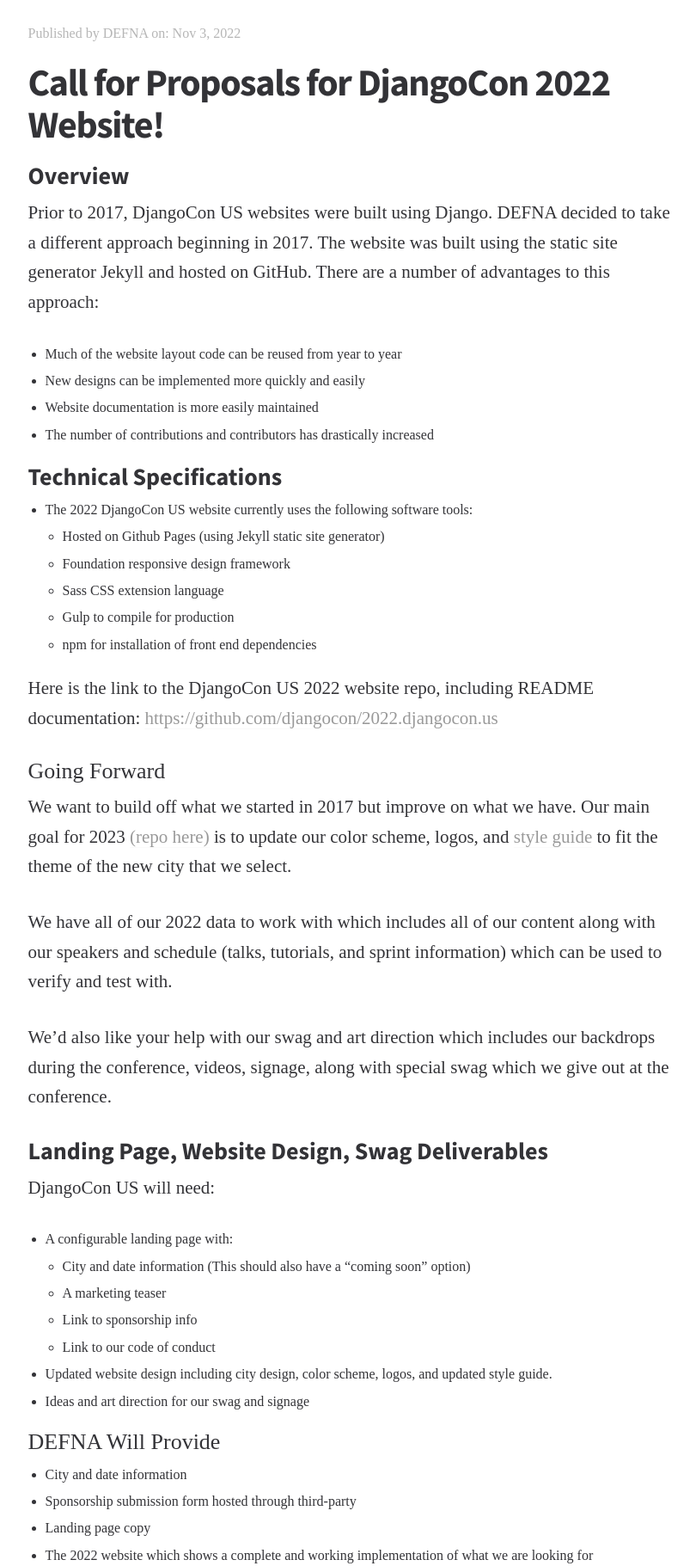
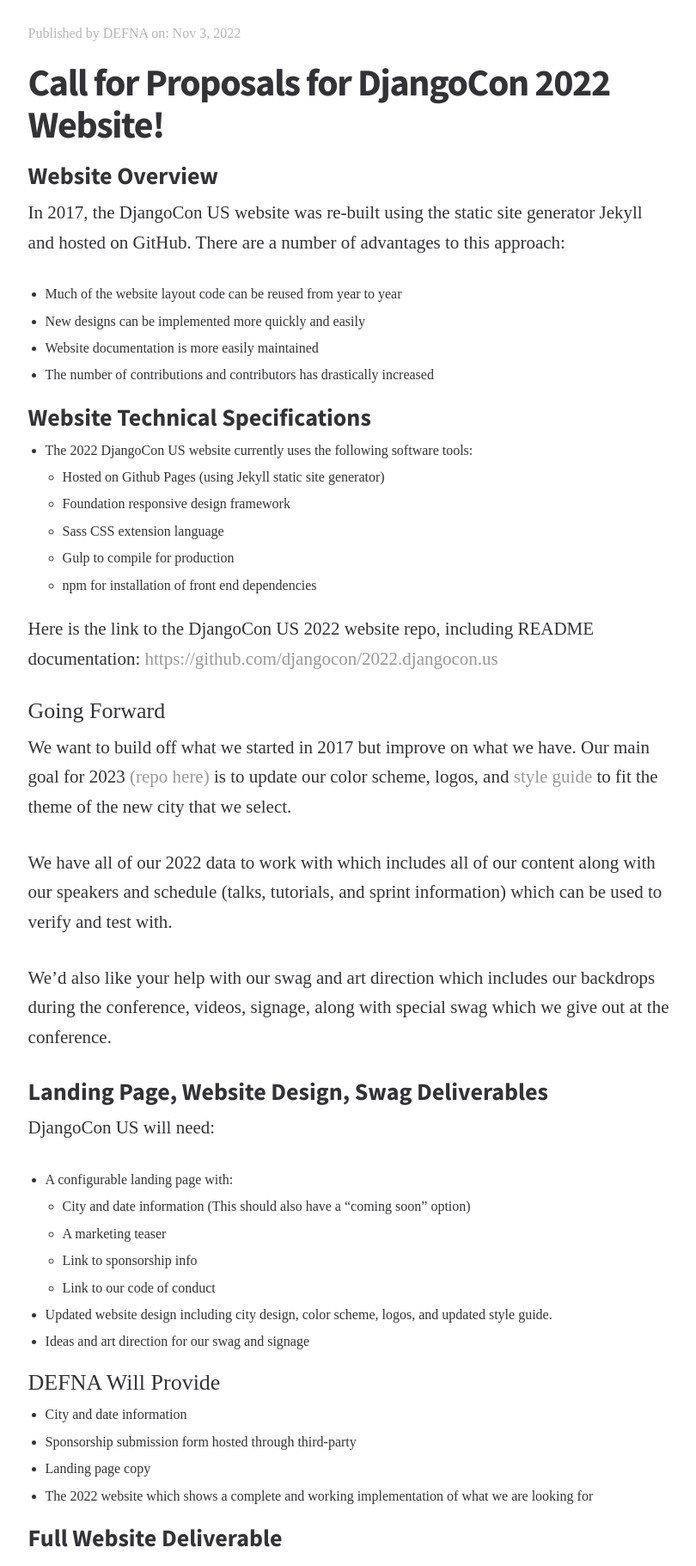
Before and after one commit to DEFNA/defna.org, a Jekyll site: the page built from _posts/2022-11-03-call-for-proposals-for-djangocon-2023-website.md, in a window 1280 px wide, cut to the strip 464-2285 px from the top of the page. Shown: the whole strip at 86% size, without its empty margins (233-1043 px from the left). Built offline with Jekyll 4.4.1, drawn with Linux system fonts in a browser that asks for light colours.

Commit message:
Tweak website overview and specs

```diff
--- a/_posts/2022-11-03-call-for-proposals-for-djangocon-2023-website.md
+++ b/_posts/2022-11-03-call-for-proposals-for-djangocon-2023-website.md
@@ -13,16 +13,16 @@
 permalink: /announcements/2022/11/03/call-for-proposals-for-djangocon-2023-website/
 ---
 
-## Overview
+## Website Overview
 
-Prior to 2017, DjangoCon US websites were built using Django. DEFNA decided to take a different approach beginning in 2017. The website was built using the static site generator Jekyll and hosted on GitHub. There are a number of advantages to this approach:
+In 2017, the DjangoCon US website was re-built using the static site generator Jekyll and hosted on GitHub. There are a number of advantages to this approach:
 
 * Much of the website layout code can be reused from year to year
 * New designs can be implemented more quickly and easily
 * Website documentation is more easily maintained
 * The number of contributions and contributors has drastically increased
 
-## Technical Specifications
+## Website Technical Specifications
 
 * The 2022 DjangoCon US website currently uses the following software tools:
 	* Hosted on Github Pages (using Jekyll static site generator)
```
